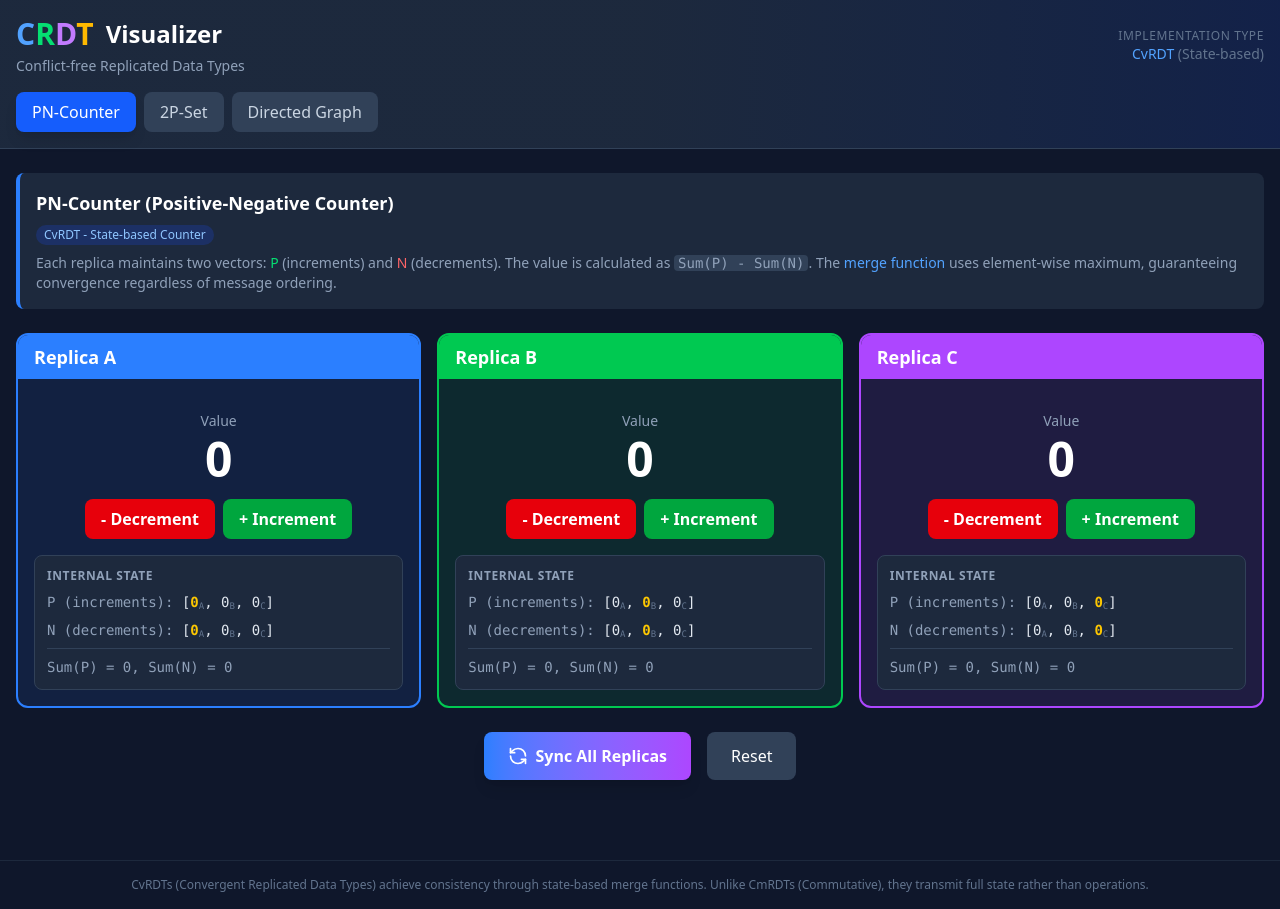
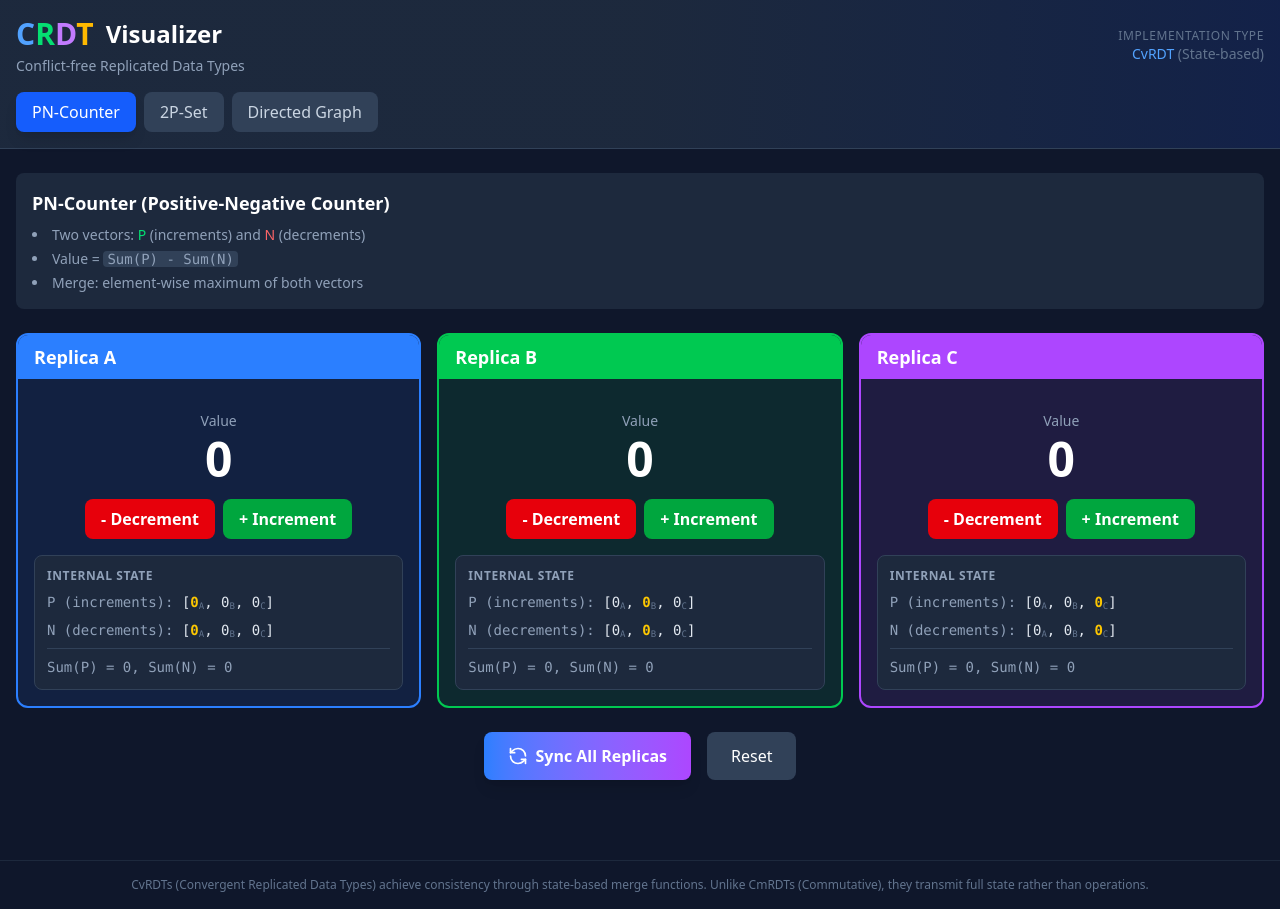
Before and after one commit to nils-jansen/crdt-visualizer, a React (Vite) app: page / in a window 1280 px wide. Built offline with nearby package versions, Linux system fonts and the light colour scheme.

Commit message:
refactor: streamline explainer appearance

```diff
--- a/src/components/directed-graph/DirectedGraphModule.tsx
+++ b/src/components/directed-graph/DirectedGraphModule.tsx
@@ -119,34 +119,21 @@ export function DirectedGraphModule() {
 
   return (
     <div>
-      <div className="mb-6 p-4 bg-slate-800 rounded-lg border-l-4 border-purple-500">
-        <div className="flex items-start justify-between">
-          <div>
-            <h2 className="text-lg font-semibold text-white mb-1">Directed Graph (Op-Based / CmRDT)</h2>
-            <span className="inline-block px-2 py-0.5 bg-purple-900/50 text-purple-300 text-xs rounded-full mb-2">
-              CmRDT - Operation Log with Causal Delivery
-            </span>
-          </div>
+      <div className="mb-6 p-4 bg-slate-800 rounded-lg">
+        <div className="flex items-center justify-between mb-2">
+          <h2 className="text-lg font-semibold text-white">Directed Graph (Op-Based)</h2>
           {totalPendingOps > 0 && (
             <span className="px-3 py-1 bg-amber-900/50 text-amber-400 text-sm rounded-full animate-pulse">
               {totalPendingOps} op{totalPendingOps !== 1 ? 's' : ''} pending
             </span>
           )}
         </div>
-        <p className="text-slate-400 text-sm">
-          Unlike state-based CRDTs, this <span className="text-purple-400">CmRDT</span> uses an operation-log approach.
-          Each operation has a <span className="text-purple-400">prepare</span> phase (generating unique tags) and an
-          <span className="text-purple-400"> effect</span> phase (applying to state).
-          Operations are queued locally and <span className="text-purple-400">delivered</span> to other replicas on sync.
-        </p>
-        <div className="mt-2 grid grid-cols-2 gap-2 text-xs text-slate-500">
-          <div>
-            <span className="text-green-400">AddVertex:</span> prepare generates unique tag, effect adds (name, tag) to V
-          </div>
-          <div>
-            <span className="text-red-400">RemoveVertex:</span> prepare collects observed tags, effect adds to R
-          </div>
-        </div>
+        <ul className="text-slate-400 text-sm space-y-1 list-disc list-inside">
+          <li>Operations have <span className="text-purple-400">prepare</span> (generate unique tag) and <span className="text-purple-400">effect</span> (apply to state) phases</li>
+          <li><span className="text-green-400">AddVertex</span>: adds (name, tag) to V</li>
+          <li><span className="text-red-400">RemoveVertex</span>: moves observed tags to R</li>
+          <li>Queued ops delivered to other replicas on sync (add-wins semantics)</li>
+        </ul>
       </div>
 
       <div className="grid grid-cols-1 lg:grid-cols-3 gap-4">
--- a/src/components/pn-counter/PNCounterModule.tsx
+++ b/src/components/pn-counter/PNCounterModule.tsx
@@ -64,22 +64,13 @@ export function PNCounterModule() {
 
   return (
     <div>
-      <div className="mb-6 p-4 bg-slate-800 rounded-lg border-l-4 border-blue-500">
-        <div className="flex items-start justify-between">
-          <div>
-            <h2 className="text-lg font-semibold text-white mb-1">PN-Counter (Positive-Negative Counter)</h2>
-            <span className="inline-block px-2 py-0.5 bg-blue-900/50 text-blue-300 text-xs rounded-full mb-2">
-              CvRDT - State-based Counter
-            </span>
-          </div>
-        </div>
-        <p className="text-slate-400 text-sm">
-          Each replica maintains two vectors: <span className="text-green-400">P</span> (increments) and{' '}
-          <span className="text-red-400">N</span> (decrements). The value is calculated as{' '}
-          <code className="bg-slate-700 px-1 rounded">Sum(P) - Sum(N)</code>.
-          The <span className="text-blue-400">merge function</span> uses element-wise maximum, guaranteeing convergence
-          regardless of message ordering.
-        </p>
+      <div className="mb-6 p-4 bg-slate-800 rounded-lg">
+        <h2 className="text-lg font-semibold text-white mb-2">PN-Counter (Positive-Negative Counter)</h2>
+        <ul className="text-slate-400 text-sm space-y-1 list-disc list-inside">
+          <li>Two vectors: <span className="text-green-400">P</span> (increments) and <span className="text-red-400">N</span> (decrements)</li>
+          <li>Value = <code className="bg-slate-700 px-1 rounded">Sum(P) - Sum(N)</code></li>
+          <li>Merge: element-wise maximum of both vectors</li>
+        </ul>
       </div>
 
       <div className="grid grid-cols-1 md:grid-cols-3 gap-4">
--- a/src/components/two-p-set/TwoPSetModule.tsx
+++ b/src/components/two-p-set/TwoPSetModule.tsx
@@ -62,21 +62,14 @@ export function TwoPSetModule() {
 
   return (
     <div>
-      <div className="mb-6 p-4 bg-slate-800 rounded-lg border-l-4 border-green-500">
-        <div className="flex items-start justify-between">
-          <div>
-            <h2 className="text-lg font-semibold text-white mb-1">2P-Set (Two-Phase Set)</h2>
-            <span className="inline-block px-2 py-0.5 bg-green-900/50 text-green-300 text-xs rounded-full mb-2">
-              CvRDT - State-based Set with Tombstones
-            </span>
-          </div>
-        </div>
-        <p className="text-slate-400 text-sm">
-          Maintains two sets: <span className="text-green-400">Added</span> and{' '}
-          <span className="text-red-400">Removed</span> (tombstones). Visible elements are those in Added but not in Removed.
-          The <span className="text-green-400">merge function</span> computes union of both sets, ensuring
-          remove-wins semantics. Once tombstoned, an element cannot be re-added (limitation addressed by OR-Sets).
-        </p>
+      <div className="mb-6 p-4 bg-slate-800 rounded-lg">
+        <h2 className="text-lg font-semibold text-white mb-2">2P-Set (Two-Phase Set)</h2>
+        <ul className="text-slate-400 text-sm space-y-1 list-disc list-inside">
+          <li>Two sets: <span className="text-green-400">Added</span> and <span className="text-red-400">Removed</span> (tombstones)</li>
+          <li>Visible = elements in Added but not in Removed</li>
+          <li>Merge: union of both sets (remove-wins semantics)</li>
+          <li>Limitation: once removed, cannot re-add</li>
+        </ul>
       </div>
 
       <div className="grid grid-cols-1 md:grid-cols-3 gap-4">
```
